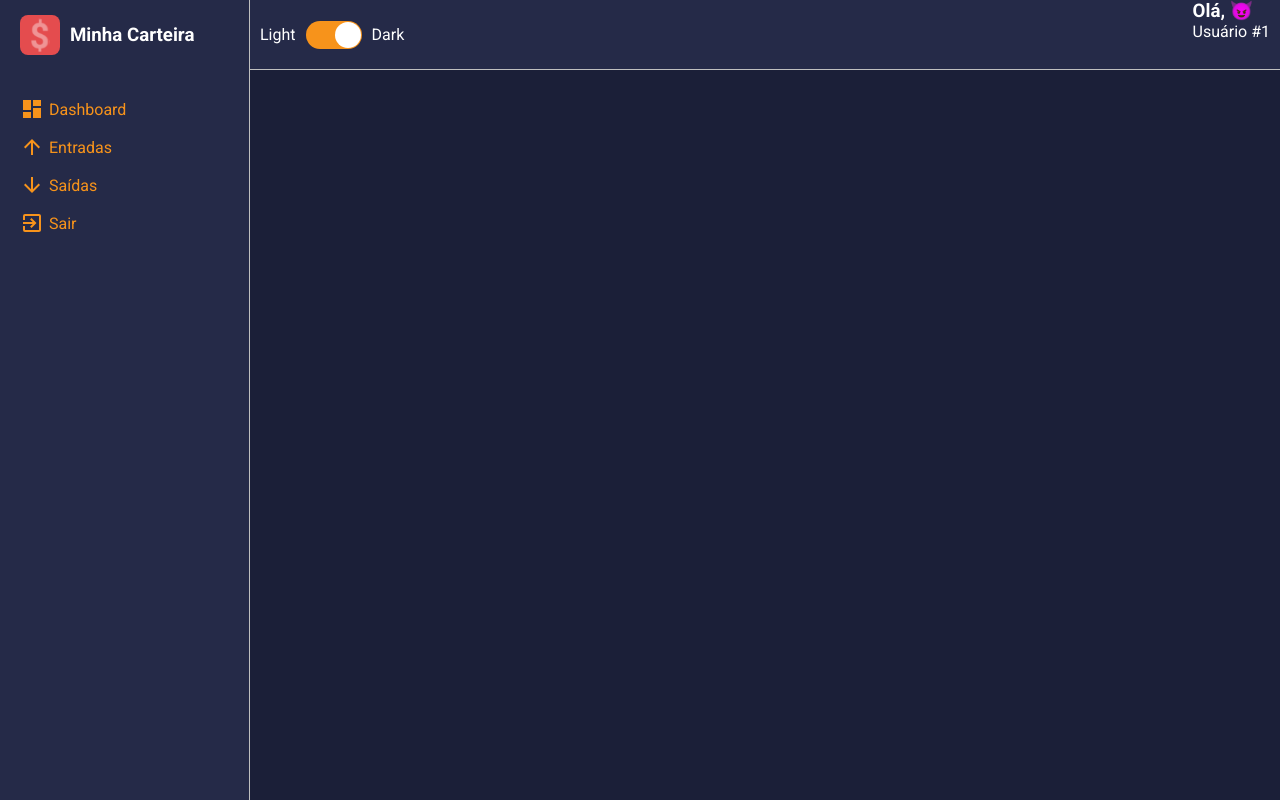
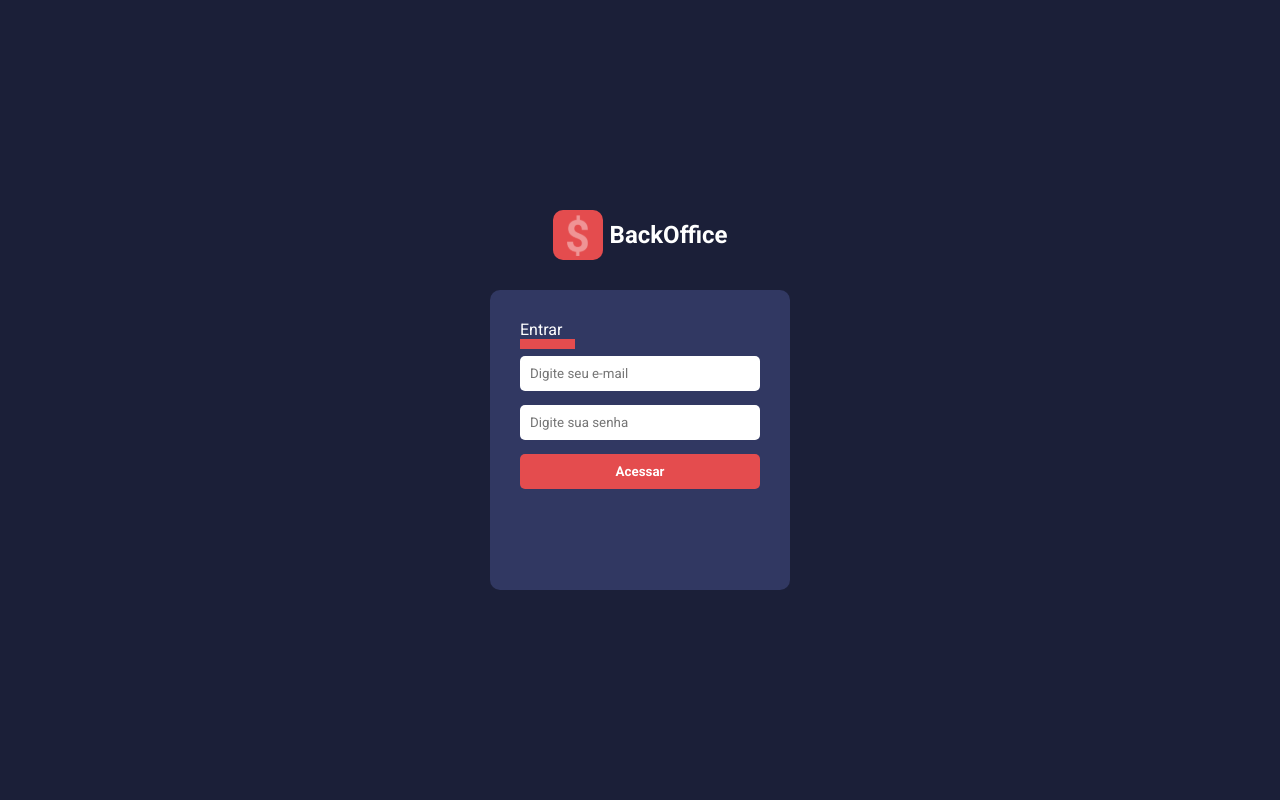
Before and after one commit to EduBergantini/didactic-spoon, a React (Create React App) app: page / in a window 1280 px wide. Built offline with nearby package versions, Linux system fonts and the light colour scheme.

Commit message:
refactor: use authentication context to sign in

```diff
--- a/src/index.tsx
+++ b/src/index.tsx
@@ -2,13 +2,16 @@ import React from 'react';
 import ReactDOM from 'react-dom';
 
 import App from './App';
+import { AuthenticationProvider } from './contexts/auth-context';
 import { ThemeProvider } from './contexts/theme-context';
 import reportWebVitals from './reportWebVitals';
 
 ReactDOM.render(
   <React.StrictMode>
     <ThemeProvider>
-      <App />
+      <AuthenticationProvider>
+        <App />
+      </AuthenticationProvider>
     </ThemeProvider>
   </React.StrictMode>,
   document.getElementById('root')
--- a/src/pages/sign-in/index.tsx
+++ b/src/pages/sign-in/index.tsx
@@ -3,8 +3,15 @@ import { SignInContainer, SignInForm, SignInLogo, SignInTitle } from "./styles";
 
 import LogoImageSvg from "../../assets/logo.svg";
 import CustomInputText from "../../components/custom-text-input";
+import { useState } from "react";
+import { useAuthentication } from "../../contexts/auth-context";
 
 const SignIn: React.FC = () => {
+    const [email, setEmail] = useState<string>("");
+    const [password, setPassword] = useState<string>("");
+
+    const { signIn } = useAuthentication();
+
     return (
         <SignInContainer>
             <SignInLogo>
@@ -12,10 +19,10 @@ const SignIn: React.FC = () => {
                 <h2>BackOffice</h2>
             </SignInLogo>
 
-            <SignInForm onSubmit={() => {console.log("submit!")}}>
+            <SignInForm onSubmit={() => {signIn(email, password)}}>
                 <SignInTitle>Entrar</SignInTitle>
-                <CustomInputText type="email" placeholder="Digite seu e-mail" required />
-                <CustomInputText type="password" placeholder="Digite sua senha" required />
+                <CustomInputText type="email" placeholder="Digite seu e-mail" onChange={((evt) => setEmail(evt.target.value))} required />
+                <CustomInputText type="password" placeholder="Digite sua senha" onChange={((evt) => setPassword(evt.target.value))} required />
                 <button type="submit">Acessar</button>
             </SignInForm>
         </SignInContainer>
--- a/src/routes/index.tsx
+++ b/src/routes/index.tsx
@@ -1,11 +1,20 @@
 import { BrowserRouter } from "react-router-dom";
+import { useAuthentication } from "../contexts/auth-context";
 
 import AppRoutes from "./app.routes"
+import AuthRoutes from "./auth.routes"
 
-const Routes = () => (
-    <BrowserRouter>
-        <AppRoutes />
-    </BrowserRouter>
-)
+const Routes = () => {
+    const {isLoggedIn} = useAuthentication();
+    return (
+        <BrowserRouter>
+            {
+                isLoggedIn
+                ? <AppRoutes />
+                : <AuthRoutes />
+            }
+        </BrowserRouter>
+    )
+}
 
 export default Routes;
```
